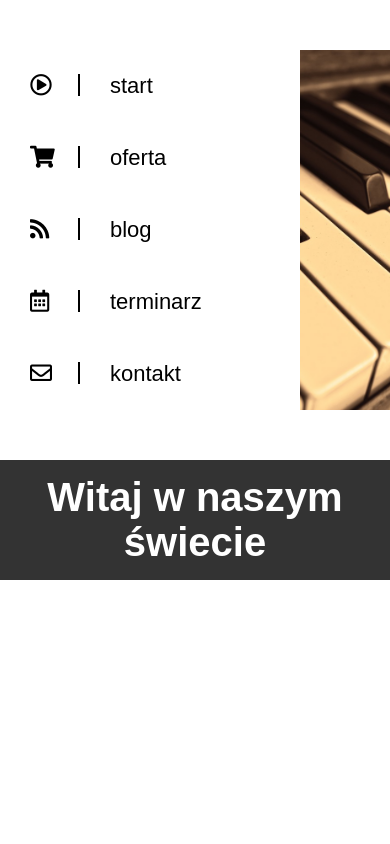
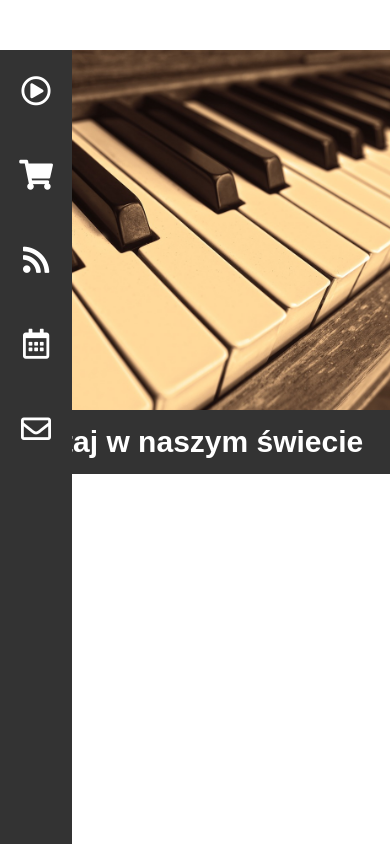
Before and after one commit to PZalles/Menu-with-font-awesome, a plain HTML site: page index.html in a window 390 px wide. Drawn offline with Linux system fonts and the light colour scheme.

Commit message:
Add media queries

```diff
--- a/index.html
+++ b/index.html
@@ -21,12 +21,12 @@
             overflow: hidden;
         }
 
-        nav,
+        nav.desktop,
         header {
             height: 360px;
         }
 
-        nav {
+        nav.desktop {
             float: left;
             width: 300px;
         }
@@ -35,7 +35,7 @@
             list-style: none;
         }
 
-        nav a {
+        nav.desktop a {
             display: block;
             text-decoration: none;
             font-size: 22px;
@@ -45,18 +45,18 @@
             padding: 0 5px 0 30px;
         }
 
-        nav i {
+        nav.desktop i {
             width: 50px;
             border-right: 2px solid black;
             margin-right: 30px;
             transition: .3s;
         }
 
-        nav a:hover i {
+        nav.desktop a:hover i {
             margin-right: 50px;
         }
 
-        nav a:hover {
+        nav.desktop a:hover {
             font-size: 30px;
             box-shadow: 0 0 0 5px black, 0 0 0 10px rgb(16, 238, 16);
         }
@@ -81,12 +81,62 @@
             padding: 15px 0;
             text-align: center;
         }
+
+        nav.mobile {
+            display: none;
+        }
+
+        @media (max-width: 1024px) {
+            nav.desktop {
+                display: none;
+            }
+
+            nav.mobile {
+                position: fixed;
+                width: 72px;
+                height: 100%;
+                display: block;
+                background-color: #333;
+            }
+
+            nav.mobile:hover {
+                background-color: rgb(226, 209, 132);
+            }
+
+            nav.mobile:hover a {
+                color: black;
+            }
+
+            nav.mobile a {
+                display: block;
+                line-height: 10vh;
+                color: white;
+                font-size: 30px;
+                text-align: center;
+            }
+
+            nav.mobile a:hover {
+                color: greenyellow;
+            }
+
+            header {
+                width: 100%;
+            }
+
+            section {
+                margin-top: -50px;
+            }
+
+            section h1 {
+                font-size: 30px;
+            }
+        }
     </style>
 </head>
 
 <body>
     <div class="wrap">
-        <nav>
+        <nav class="desktop">
             <ul>
                 <li>
                     <a href="#">
@@ -110,6 +160,35 @@
                 </li>
             </ul>
         </nav>
+        <nav class="mobile">
+            <ul>
+                <li>
+                    <a href="#">
+                        <i class="far fa-play-circle"></i>
+                    </a>
+                </li>
+                <li>
+                    <a href="#">
+                        <i class="fas fa-shopping-cart"></i>
+                    </a>
+                </li>
+                <li>
+                    <a href="#">
+                        <i class="fas fa-rss"></i>
+                    </a>
+                </li>
+                <li>
+                    <a href="#">
+                        <i class="far fa-calendar-alt"></i>
+                    </a>
+                </li>
+                <li>
+                    <a href="#">
+                        <i class="far fa-envelope"></i>
+                    </a>
+                </li>
+            </ul>
+        </nav>
         <header></header>
     </div>
     <section>
```
